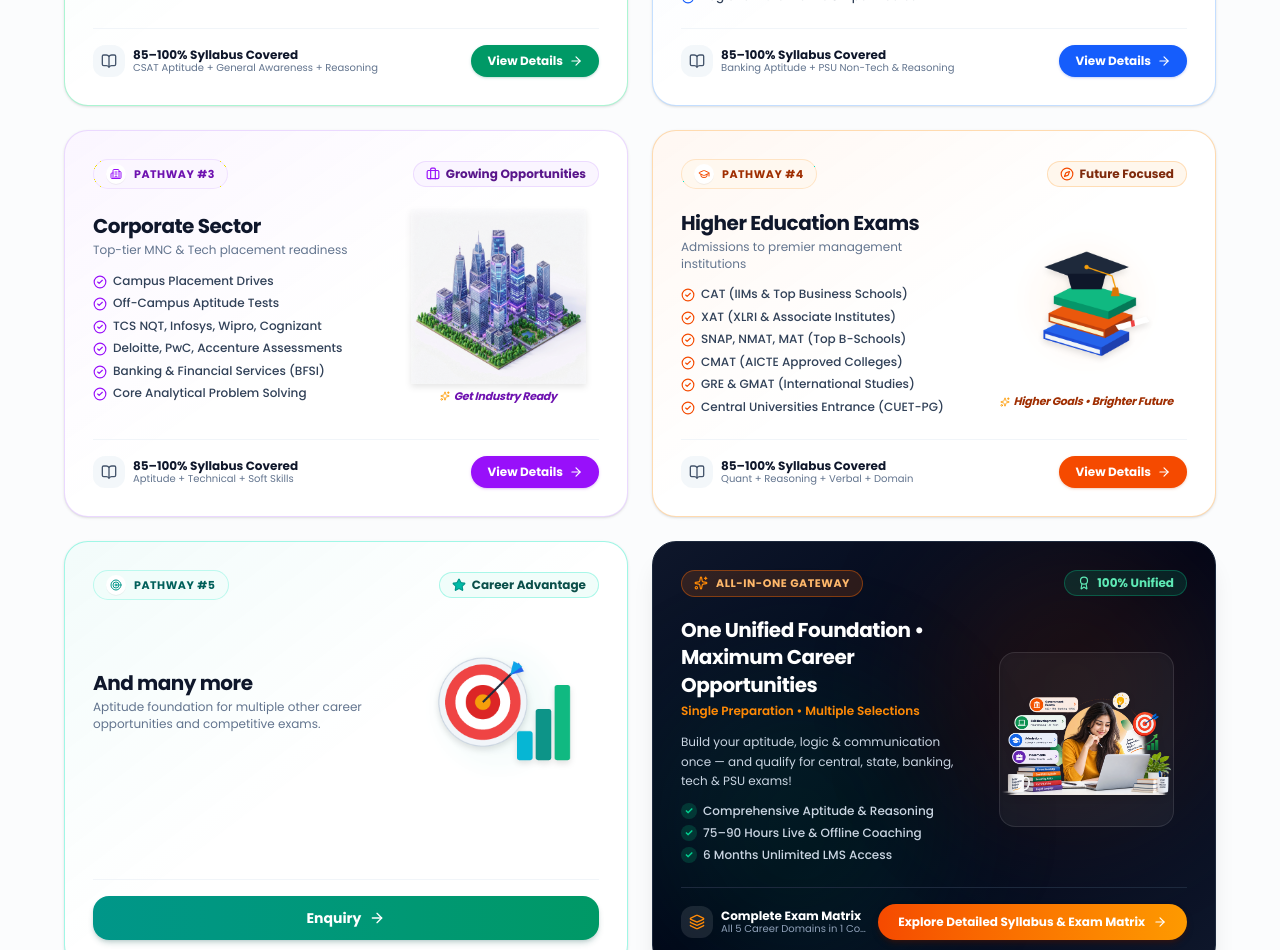
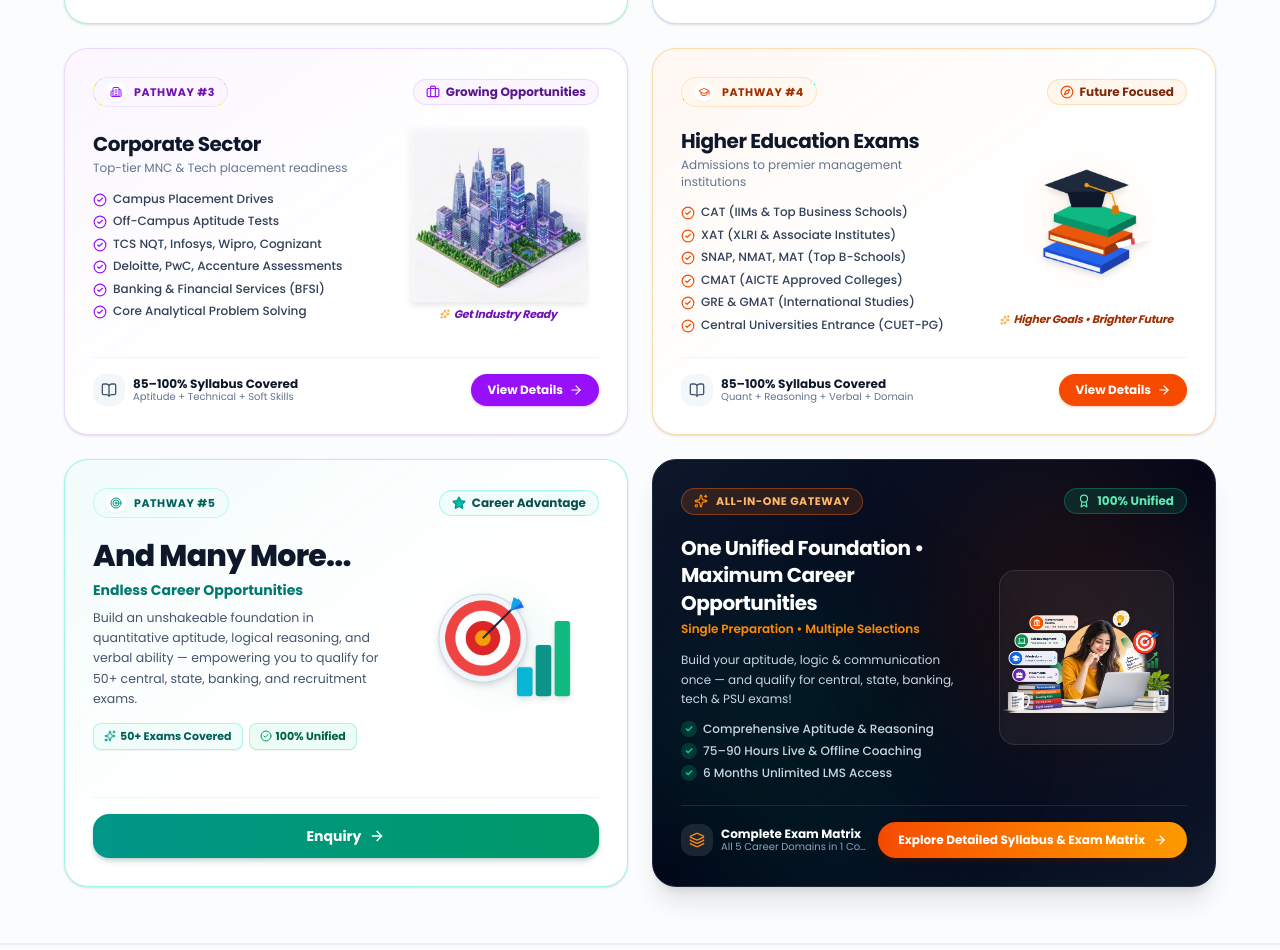
Before and after one commit to merugu-srikanth/career-Courses, a Next.js app: page / in a window 1280 px wide. Shown: the part 1480-2430 px from the top of the page. Built offline with nearby package versions, Linux system fonts and the light colour scheme.

Commit message:
Enhance Pathway 5 typography and styling with larger headline and better text

```diff
--- a/src/components/coaching/CareerPathwaysGrid.jsx
+++ b/src/components/coaching/CareerPathwaysGrid.jsx
@@ -156,8 +156,10 @@
       tagStyle: "bg-teal-50 text-teal-900 border-teal-200/80",
       icon: Target,
       iconColor: "text-teal-600",
-      title: "And many more",
-      subtitle: "Aptitude foundation for multiple other career opportunities and competitive exams.",
+      title: "And Many More...",
+      subtitle: "Endless Career Opportunities",
+      description:
+        "Build an unshakeable foundation in quantitative aptitude, logical reasoning, and verbal ability — empowering you to qualify for 50+ central, state, banking, and recruitment exams.",
       cardBorder: "border-teal-200/90 hover:border-teal-400 bg-white",
       cardBgGlow: "from-teal-500/5 via-transparent to-transparent",
       badgePillBg: "bg-teal-50/80 text-teal-800 border-teal-200/60",
@@ -173,14 +175,14 @@
   ];
 
   return (
-    <section className="py-8 sm:py-12 md:py-20 lg:py-24 bg-slate-50/50 border-b border-slate-200/60">
+    <section className="py-8 sm:py-12 md:py-20 lg:py-14 bg-slate-50/50 border-b border-slate-200/60">
       <div className="w-full max-w-[90%] mx-auto px-[2%] md:px-0">
         {/* Section Header */}
         <div className="text-center max-w-3xl mx-auto mb-6 sm:mb-10 md:mb-14">
-          <span className="inline-flex items-center gap-1.5 px-3.5 py-1.5 bg-orange-50 border border-orange-200/80 text-orange-700 text-xs font-bold uppercase tracking-widest rounded-full mb-3 shadow-2xs">
+          {/* <span className="inline-flex items-center gap-1.5 px-3.5 py-1.5 bg-orange-50 border border-orange-200/80 text-orange-700 text-xs font-bold uppercase tracking-widest rounded-full mb-3 shadow-2xs">
             <Sparkles className="w-3.5 h-3.5 text-orange-500 shrink-0" />
             1 Single Foundation Course • Covers All 5 Career Domains
-          </span>
+          </span> */}
           <h2 className="text-2xl sm:text-3xl lg:text-4xl font-bold text-slate-900 tracking-tight mb-4">
             This Single Foundation Program Covers All{" "}
             <span className="text-transparent bg-clip-text bg-gradient-to-r from-orange-600 via-amber-600 to-orange-500">
@@ -221,6 +223,28 @@
                   {/* Card Body: Title + Checklist (Left) & 3D Artwork (Right) */}
                   <div className="grid grid-cols-1 sm:grid-cols-12 gap-4 items-center mb-6">
                     <div className="sm:col-span-7">
+                      {pathway.id === "and-many-more" ? (
+                        <div>
+                          <h3 className="text-2xl sm:text-3xl font-extrabold text-slate-900 mb-1 tracking-tight leading-tight">
+                            {pathway.title}
+                          </h3>
+                          <p className="text-xs sm:text-sm font-bold text-teal-700 mb-2">
+                            {pathway.subtitle}
+                          </p>
+                          <p className="text-xs sm:text-[12.5px] text-slate-600 leading-relaxed font-normal mb-3.5">
+                            {pathway.description}
+                          </p>
+                          <div className="flex flex-wrap items-center gap-1.5">
+                            <span className="inline-flex items-center gap-1 px-2.5 py-1 rounded-lg bg-teal-50 text-teal-800 text-[11px] font-bold border border-teal-200/80 shadow-2xs">
+                              <Sparkles className="w-3 h-3 text-teal-600" /> 50+ Exams Covered
+                            </span>
+                            <span className="inline-flex items-center gap-1 px-2.5 py-1 rounded-lg bg-emerald-50 text-emerald-800 text-[11px] font-bold border border-emerald-200/80 shadow-2xs">
+                              <CheckCircle2 className="w-3 h-3 text-emerald-600" /> 100% Unified
+                            </span>
+                          </div>
+                        </div>
+                      ) : (
+                        <div>
                           <h3 className="text-lg sm:text-xl font-bold text-slate-900 mb-0.5 tracking-tight">
                             {pathway.title}
                           </h3>
@@ -240,6 +264,8 @@
                               ))}
                             </ul>
                           ) : null}
+                        </div>
+                      )}
                     </div>
 
                     <div className="hidden sm:flex sm:col-span-5 flex-col items-center justify-center py-2 sm:py-0">
```
Lines whose indentation alone changed are shown as unchanged.
